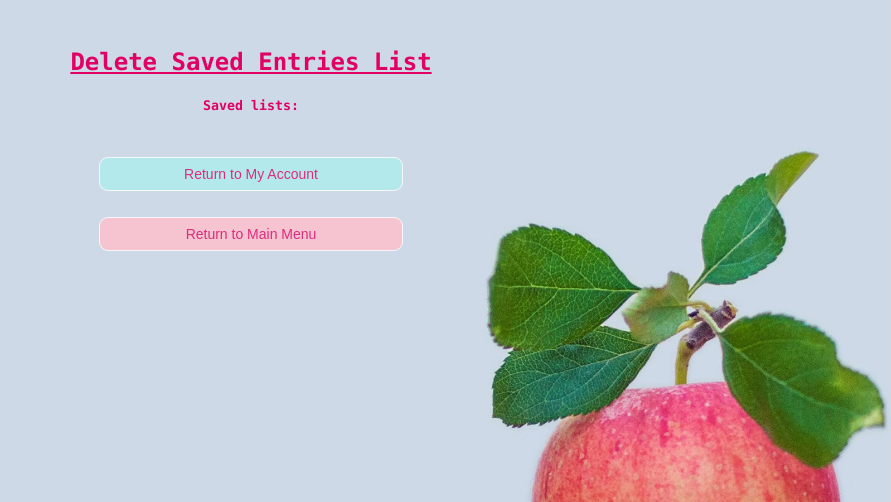
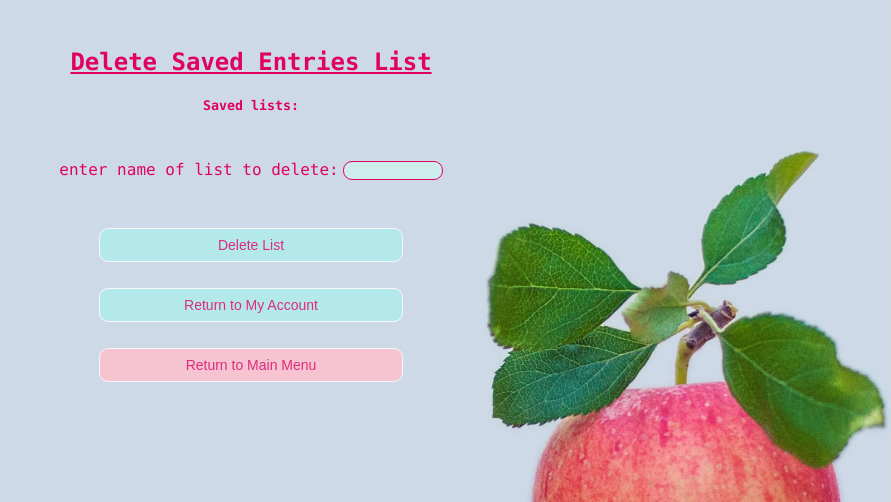
Before and after one commit to Pandangus/flask-calorie-calculator, a Flask app: template templates/delete_saved_entries_list.html in a window 1280 px wide. Shown: the top 502 px of the page, without its empty margins (389-1280 px from the left). Run offline with Flask 3, Linux system fonts and the light colour scheme; the template is opened without the code that fills it, so the values that code supplies are empty.

Commit message:
input and delete button added

```diff
--- a/templates/delete_saved_entries_list.html
+++ b/templates/delete_saved_entries_list.html
@@ -7,6 +7,11 @@
   <p>- {{ name }} -</p>
   {% endfor %}
   <br>
+  <form method="POST" action="/delete_saved_entries_list">
+    <label for="list_to_delete">enter name of list to delete:</label>
+        <input type="text" name="list_to_delete" id="list_to_delete" required><br><br><br>
+        <button class="button" type="submit">Delete List</button><br><br>
+  </form>
   <button class="button" onclick="window.location.href='/my_account'">Return to My Account</button><br><br>
   <button class="button button2" onclick="window.location.href='/'">Return to Main Menu</button>
 
```
